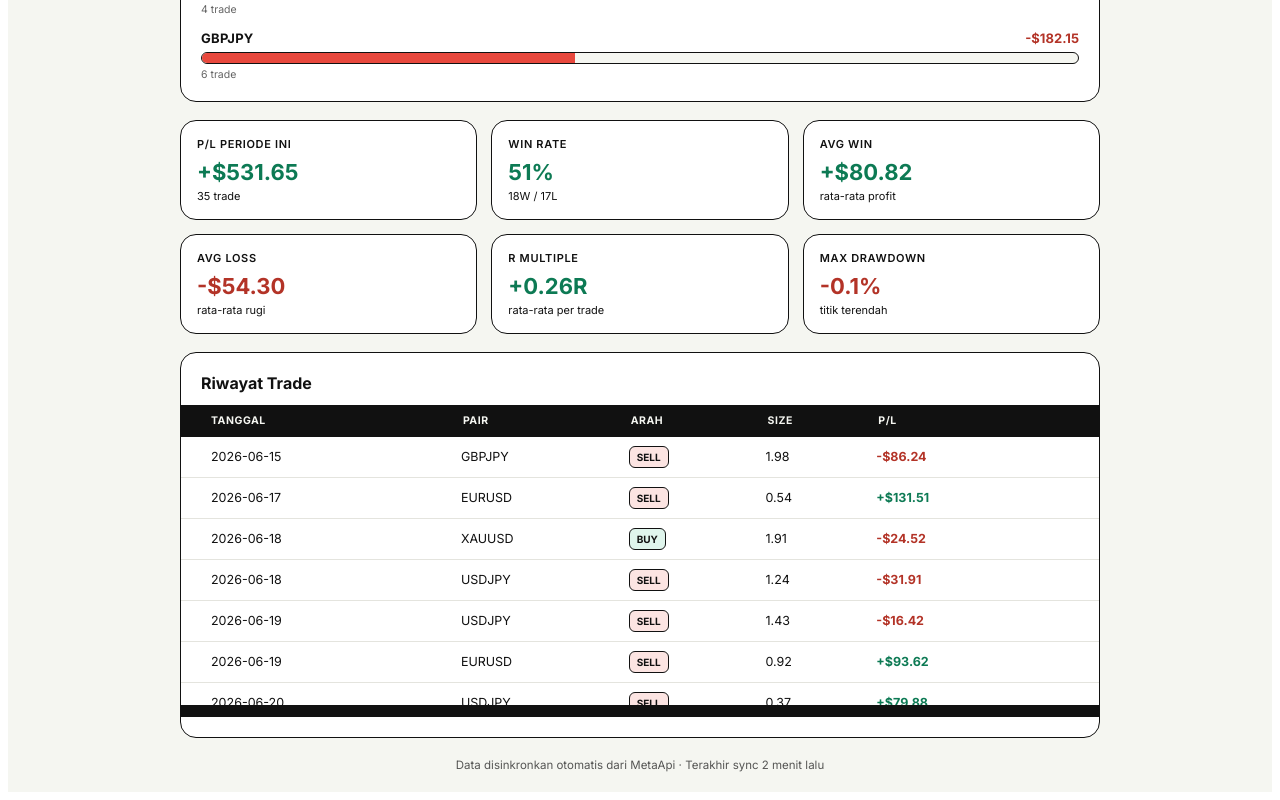
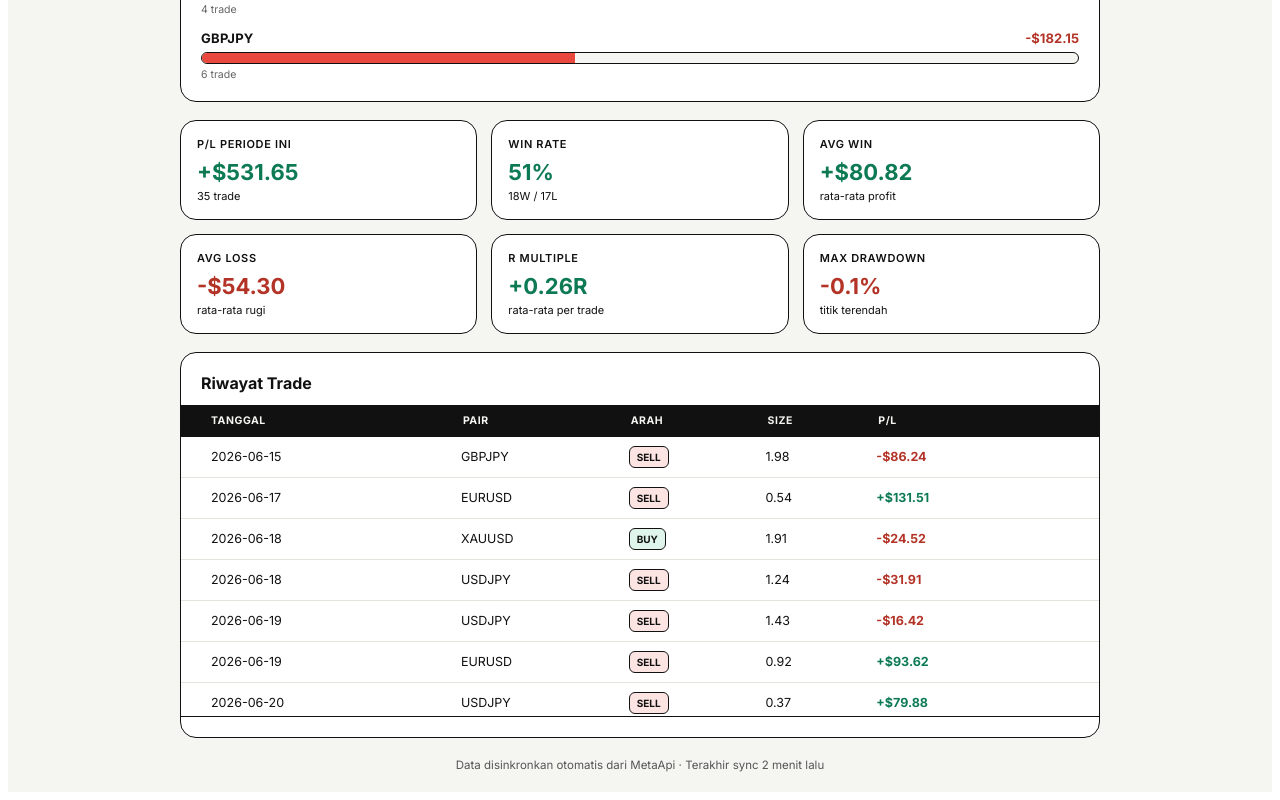
Before and after one commit to mrinsmnrs-ship-it/Aftermath-Journey, a React (Vite) app: page / in a window 1280 px wide. Shown: the part 774-1574 px from the top of the page. Built offline with nearby package versions, Linux system fonts and the light colour scheme.

Commit message:
Update AftermathDashboard.css

```diff
--- a/src/components/Dashboard/AftermathDashboard.css
+++ b/src/components/Dashboard/AftermathDashboard.css
@@ -194,15 +194,14 @@
 .aftermath-dashboard .table-wrap::-webkit-scrollbar-thumb{
   background:var(--stroke); border-radius:999px; border:2px solid var(--card); background-clip:padding-box;
 }
-/* Penutup di bawah area scroll — kayak "header" versi bawah: balok solid warna sama
-   kayak header, tapi pendek karena nggak ada tulisan di dalamnya (header tinggi krn ada teks).
-   .has-scroll-cap nambah ruang kosong dulu di bawah biar baloknya nggak numpuk nutupin
-   baris/konten terakhir — persis kayak header yang punya ruang sendiri, bukan nutupin isi.
+/* Garis tipis di bawah area scroll, biar keliatan ada batas pas discroll — simpel,
+   cuma garis (sama gayanya kayak border-bottom di modal-head), bukan blok warna.
+   Pakai position:sticky (sama kayak thead di atas) biar diem di tempat pas discroll.
    Cuma dirender kalau kontennya emang overflow (lihat useScrollBottomCap). */
-.aftermath-dashboard .table-wrap.has-scroll-cap{ padding-bottom:12px; }
 .aftermath-dashboard .scroll-cap{
-  position:absolute; left:0; right:0; bottom:0;
-  height:12px; background:var(--stroke);
+  position:sticky; bottom:0; z-index:2;
+  display:block; width:100%; height:0;
+  border-top:var(--border-w) solid var(--stroke);
   pointer-events:none;
 }
 .aftermath-dashboard table{ width:100%; border-collapse:collapse; font-size:12.5px; }
@@ -295,7 +294,6 @@
 .aftermath-dashboard .modal-body::-webkit-scrollbar-thumb{
   background:var(--stroke); border-radius:999px; border:2px solid var(--card); background-clip:padding-box;
 }
-.aftermath-dashboard .modal-body.has-scroll-cap{ padding-bottom:34px; }
 .aftermath-dashboard .modal-sub{ font-size:12px; color:var(--ink); margin-bottom:0; }
 
 .aftermath-dashboard .field-row{ display:grid; grid-template-columns:1fr 1fr; gap:12px; }
```
